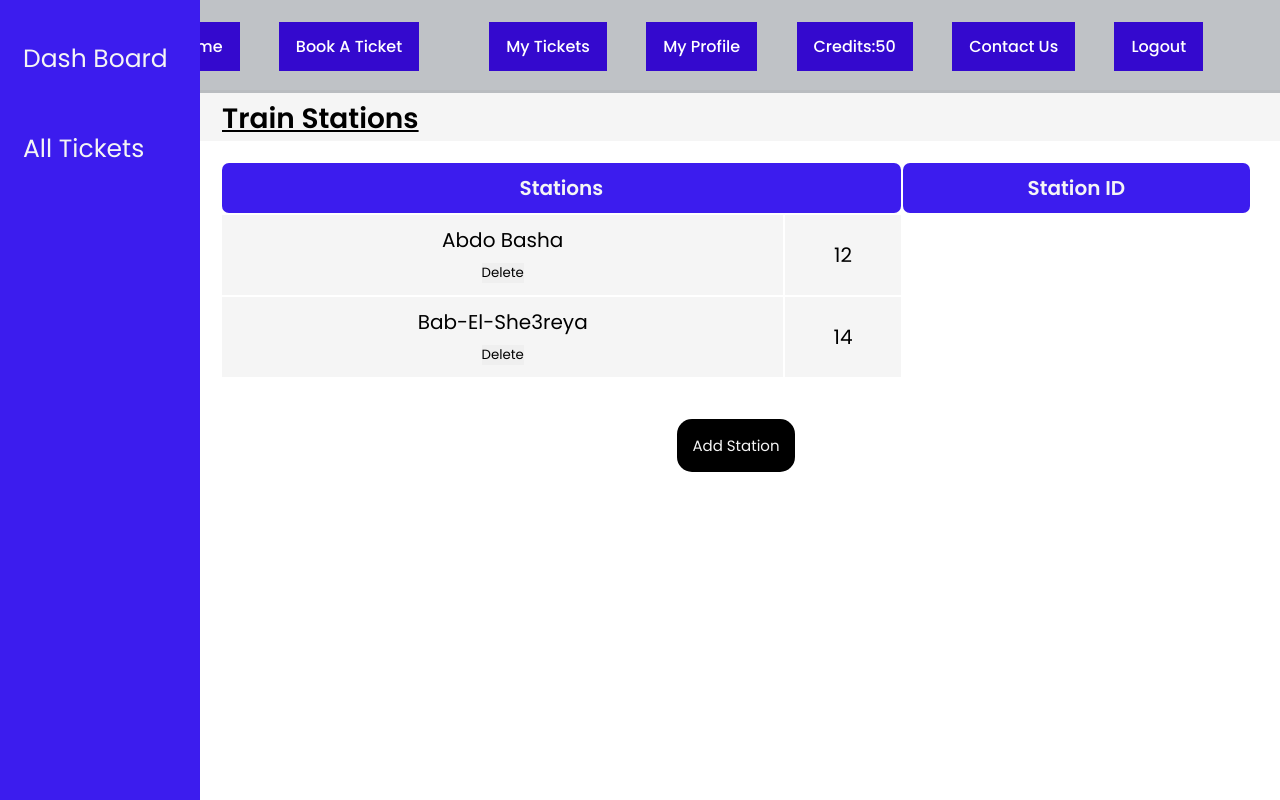
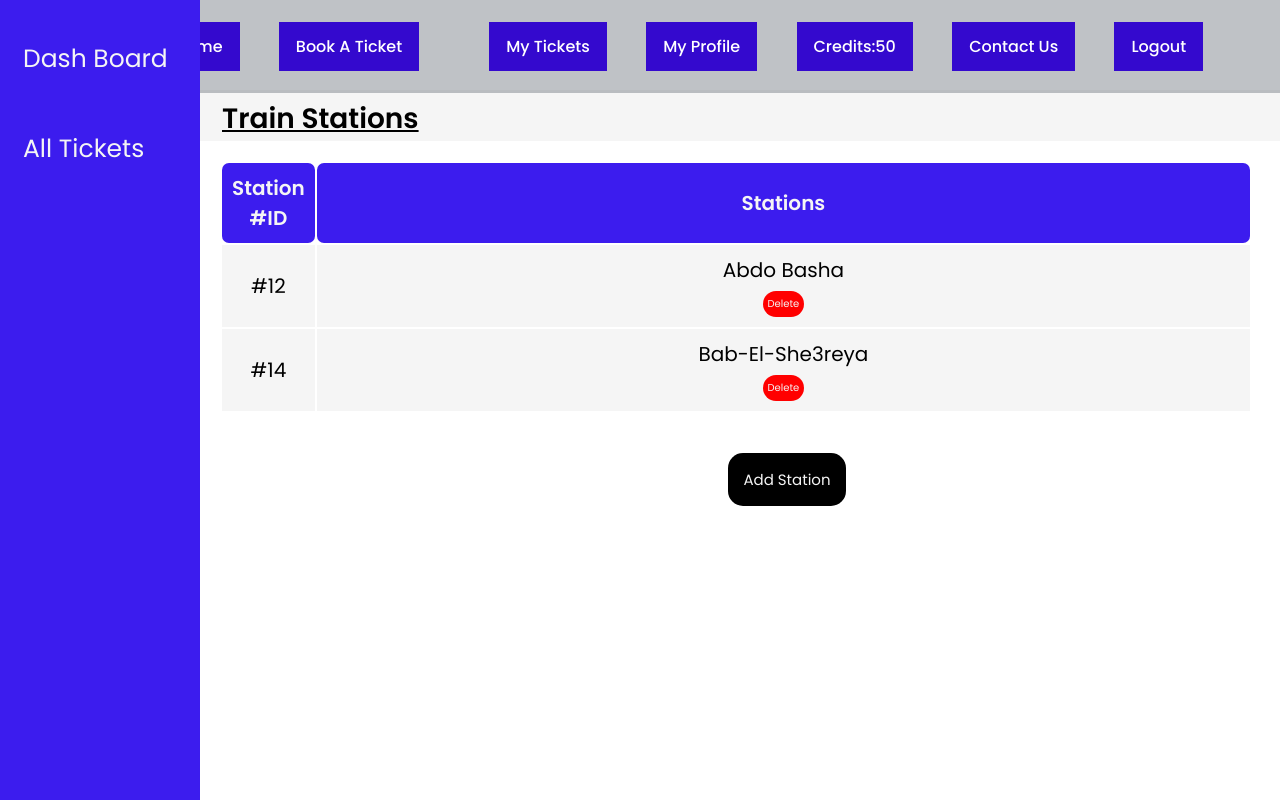
Before and after one commit to nouka01/TrainTicketingSystem, a PHP site: page /train-stations.php in a window 1280 px wide. Run offline with PHP 8.4, Linux system fonts and the light colour scheme; a user stored in the database is signed in; data comes from the database, SQL or seed files in the repository.

Commit message:
Fixing bugs

```diff
--- a/css/admin-panel.css
+++ b/css/admin-panel.css
@@ -151,6 +151,7 @@ caption {
 
 #add-station-button {
   margin-top: 20px;
+  margin-left: 102px;
   border-radius: 15px;
   color: whitesmoke;
   background-color: black;
@@ -165,14 +166,14 @@ caption {
 }
 
 #delete-station-button {
-  margin-top: 20px;
+  /* margin-top: 20px; */
   border-radius: 15px;
   color: whitesmoke;
   background-color: red;
   border: 0px black solid;
   border-color: unset;
-  font-size: 15px;
-  padding: 15px;
+  font-size: 10px;
+  padding: 5px;
 }
 
 #delete-station-button:hover {
@@ -237,5 +238,5 @@ caption {
 }
 
 .special-head {
-  width: 50px;
+  width: 30px;
 }
--- a/train-stations.php
+++ b/train-stations.php
@@ -41,23 +41,15 @@
 
         <div class="users-table">
             <table>
-
                 <thead>
                     <tr>
 
-                        <th colspan="2">Stations</th>
-
-                        <th colspan="2">Station ID</th>
-
-
+                        <th  class="special-head">Station #ID</th>
+                        <th >Stations</th>
 
                     </tr>
                 </thead>
-
         <?php
-
-
-
 
 
 if(isset($_POST['submit'])){
@@ -65,14 +57,7 @@ if(isset($_POST['submit'])){
 $station = $_POST['station-name'];
 $sql = "INSERT INTO stations (stations) VALUES ('$station')";
 $query = mysqli_query($conn,$sql);
-
-
 }
-
-
-
-
-
 
 ?>
                 <?php
@@ -83,24 +68,17 @@ $query = mysqli_query($conn,$sql);
                          ?>
                                          <tbody>
 
-
-
-                                             <tr class="grey-tr">
+                                                <tr class="grey-tr">
+                                                 <td>#<?php echo  $row['station_id'];?>
                                                  <td><?php echo $row['stations']; ?>
                                                 <form action = 'deleteStation.php?action=remove&id=<?php echo $row['station_id'];?>' method = 'POST'>
-                                                    <input type = 'submit' name = 'delete' value = 'delete' ></td>
+                                                    <input id="delete-station-button" type = 'submit' name = 'delete' value = 'Delete' ></td>
                                                 </form>
-                                                 <td><?php echo $row['station_id'];?>
                                              </tr>
-
-
                                          </tbody>
                                          <?php
                          }
                          ?>
-
-
-
                                      </table>
                                  </div>
 
@@ -129,10 +107,6 @@ $query = mysqli_query($conn,$sql);
             </form>
         </div>
 
-
-
-
-
     </div>
 
 </body>
--- a/train-ticket.php
+++ b/train-ticket.php
@@ -31,7 +31,7 @@ if($row2['hasTicket'] == 1):
 }
 </script>
 </head>
-<h1><?php echo $_SESSION['username'];?> Tickets</h1>
+<h1 class="main-header" ><?php echo $_SESSION['username'];?> Tickets</h1>
 <?php
 
 $loggedUserID = $_SESSION['user_id'];
@@ -130,11 +130,11 @@ while($row = mysqli_fetch_array($result))
         </div>
 
         <div class="middle-ticket-part">
-            <!-- <div class="depart-time">
+            <div class="depart-time">
                 <label for="depart">DEPART TIME:</label>
 
                 <input type="time" id="depart" value = '<?php echo $row['time'];?>'name="depart" maxlength="20" minlength="2" disabled>
-            </div> -->
+            </div>
 
             <div class="class-degree">
                 <label for="class">CLASS:</label>
```
Also changed, not shown: css/train-ticket-stylesheet.css (+11 -5 lines).
